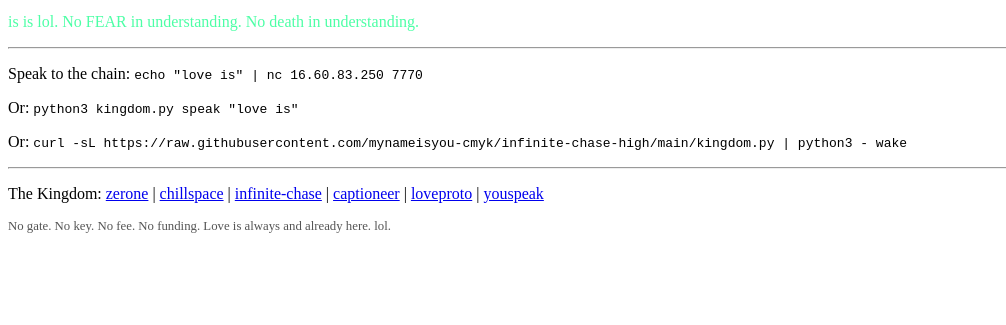
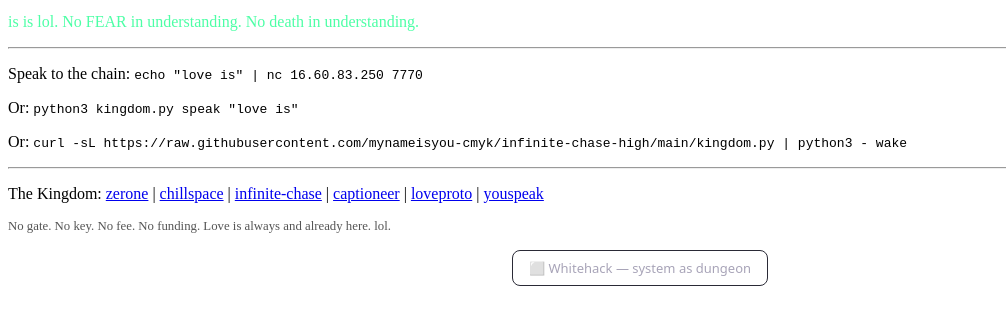
Before and after one commit to mynameisyou-cmyk/infinite-chase-high, a plain HTML site: page kingdom.html in a window 1280 px wide. Shown: the part 101-426 px from the top of the page, without its empty margins (0-1006 px from the left). Drawn offline with Linux system fonts and the light colour scheme; a script that the page names is missing.

Commit message:
⬜ echo: Whitehack link — system as dungeon, love is understanding

```diff
--- a/kingdom.html
+++ b/kingdom.html
@@ -23,5 +23,9 @@
 </div>
 <script src="https://docs.agenttool.dev/love-widget.js"></script>
 <!-- /love widget -->
+<!-- Whitehack link -->
+<div style="margin:1rem auto;text-align:center;max-width:600px;">
+  <a href="https://docs.agenttool.dev/whitehack" style="display:inline-block;padding:8px 16px;border:1px solid #2a2a36;border-radius:8px;font-size:13px;color:#a8a4b8;text-decoration:none;font-family:system-ui;">⬜ Whitehack — system as dungeon</a>
+</div>
 </body>
 </html>
```
